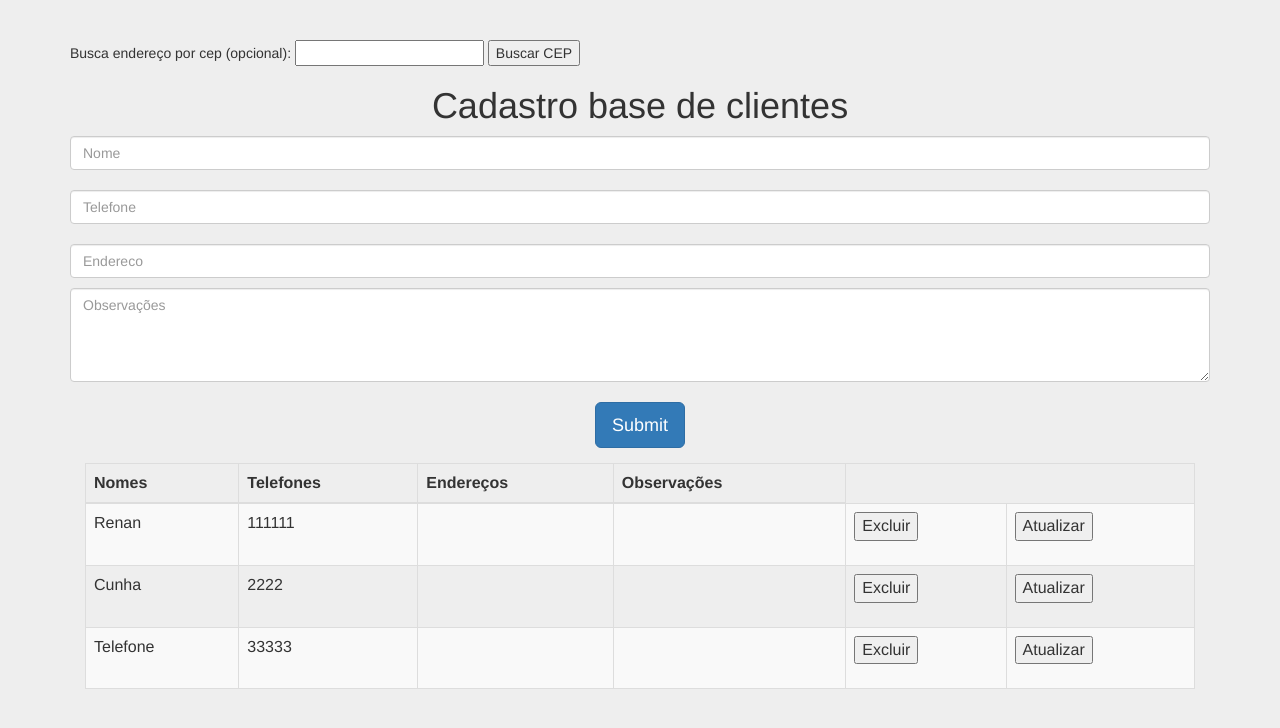
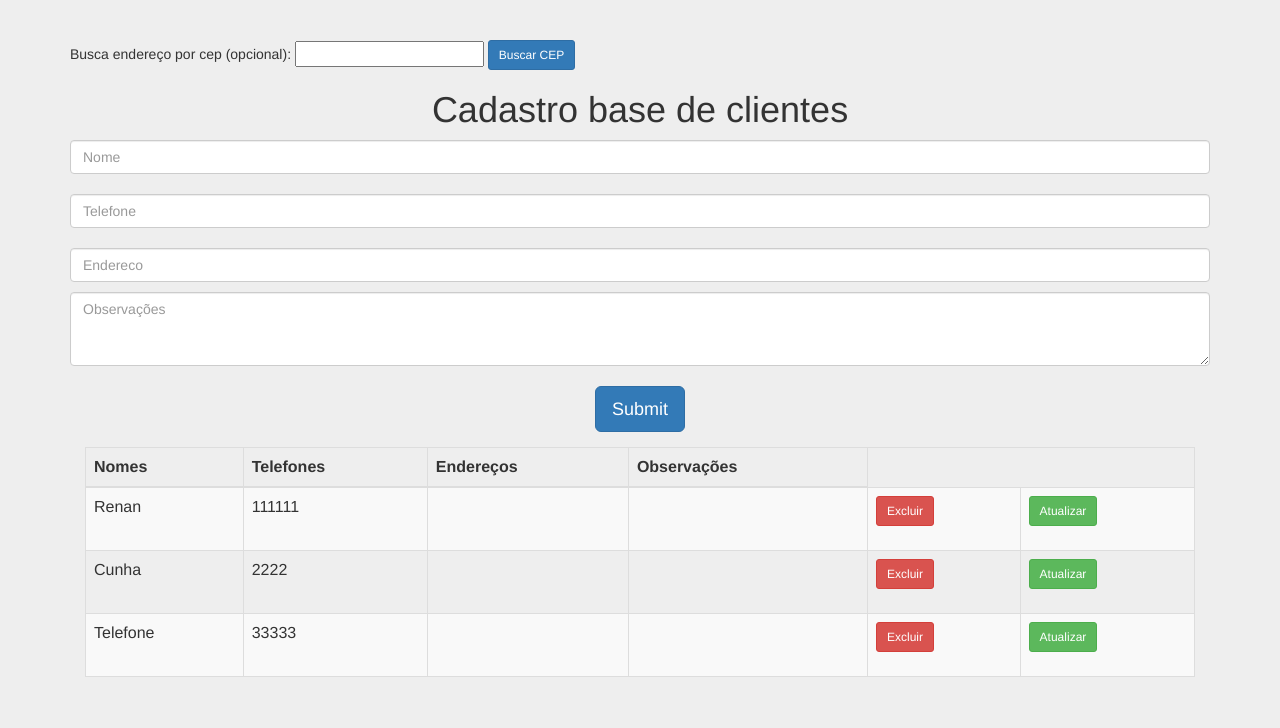
Before and after one commit to renancunha33/Lojinha, a PHP site: page / in a window 1280 px wide. Shown: the top 728 px of the page. Run offline with PHP 8.4, Linux system fonts and the light colour scheme; data comes from the database, SQL or seed files in the repository; data that the repository does not hold is empty; some libraries are stand-ins or nearby versions.

Commit message:
botões CSS

```diff
--- a/index.php
+++ b/index.php
@@ -18,7 +18,7 @@
 		<form name="form2">
 			Busca endereço por cep (opcional):
 			<input type="text" name="cep" id="cep"/>
-			<input type="submit" value="Buscar CEP" id="enviarr"/><br/>
+			<input type="submit" class="btn btn-primary btn-sm"value="Buscar CEP" id="enviarr"/><br/>
 		</form>
 
 		<center><h1>Cadastro base de clientes</h1>
@@ -28,7 +28,7 @@
 				<p>
 					<input id="end" type="text" class="form-control" name="Tendereco" placeholder="Endereco" value="">
 				</p>
-				<textarea type="text" rows="4" class="form-control" name="Tobs" placeholder="Observações"value=""></textarea><br/>
+				<textarea type="text" rows="3" class="form-control" name="Tobs" placeholder="Observações"value=""></textarea><br/>
 				<input type="submit" class='btn btn-lg btn-primary' id="enviar">
 			</form>
 		</center>
@@ -38,16 +38,10 @@
 
 	</div>
 </body>
-<script type="text/javascript">
-$(document).ready(function(){
-
-});
-
-</script>
 <script type="text/javascript" src="https://code.jquery.com/jquery-latest.min.js"></script>
 <script type="text/javascript">
 $(document).ready(function(){
-
+$('#tabela0').DataTable();
 	$("#enviarr").click(function(){
 			//recebe valor dos campos de texto
 			var cep = document.getElementsByName("cep")[0].value;
--- a/tabela.php
+++ b/tabela.php
@@ -5,7 +5,7 @@ $reso = mysql_query("select * from cadastro");
 
 echo "<div id='tabela0' class='container-fluid'>
 <table class='table table-striped table-bordered'>
-<thead>
+<thead class='thead-default'>
 <tr >
 
 <th>Nomes</th>
@@ -22,17 +22,16 @@ while($row = mysql_fetch_array($reso)){
 
 	echo '<tr><td>' . $row['nm_cadastro'] . '</td><td>' . $row['tel_cadastro'] . '</td><td>' . $row['end_cadastro'] . '</td><td>' . $row['obs_cadastro'] . '</td><td>
 	<form action="del.php">
-	<button type="submit" name="cd" value='.$row['cd_cadastro'].'>
+	<button type="submit" class="btn btn-danger btn-sm" name="cd" value='.$row['cd_cadastro'].'>
 	Excluir
 	</button>
 	</form></td>
 	<td>
 	<form action="update.php">
-	<button type="submit" name="cd" value='.$row['cd_cadastro'].'>
+	<button type="submit" class="btn btn-success btn-sm" name="cd" value='.$row['cd_cadastro'].'>
 	Atualizar
 	</button>
 	</form></td>
-
 	</tr>';
 //mysql_query("delete * from cadastro where nm_cadastro = ".$row['nm_cadastro'])
 }
```
